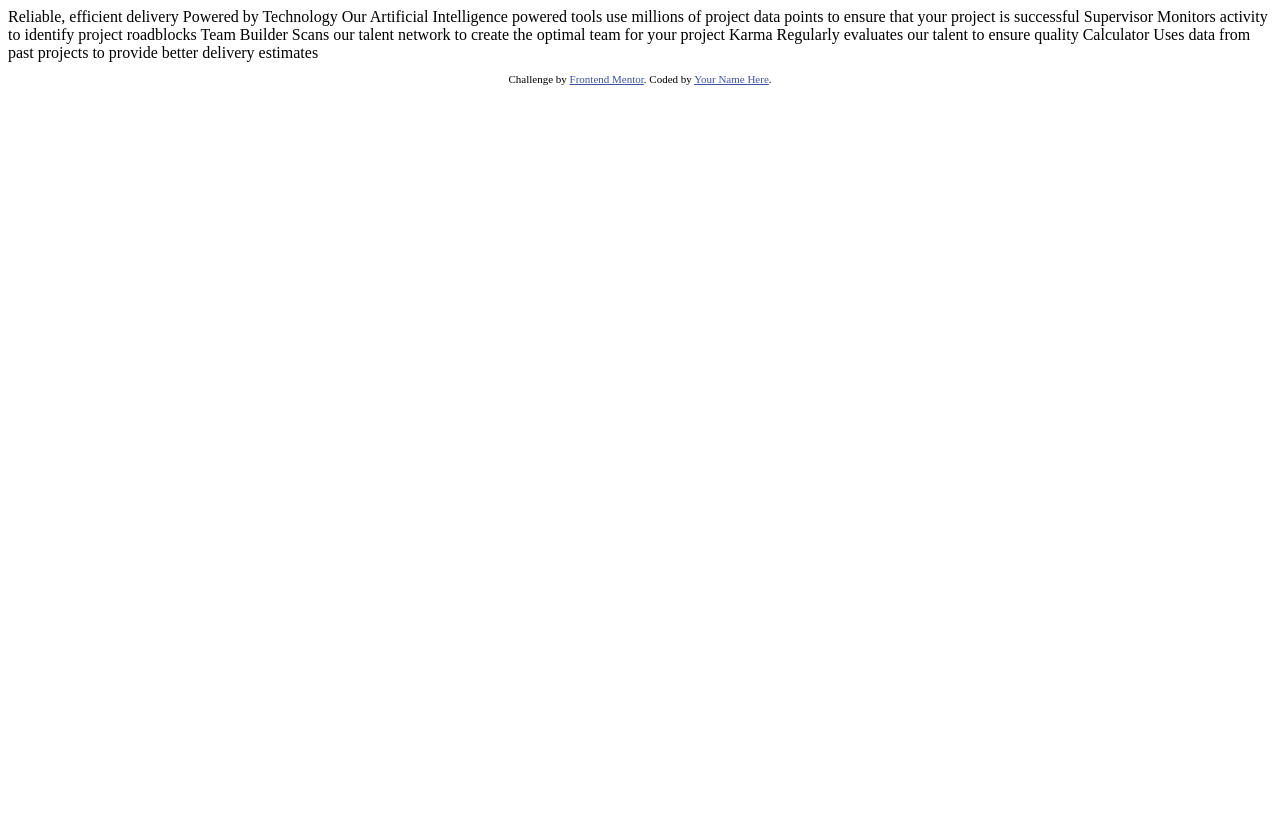
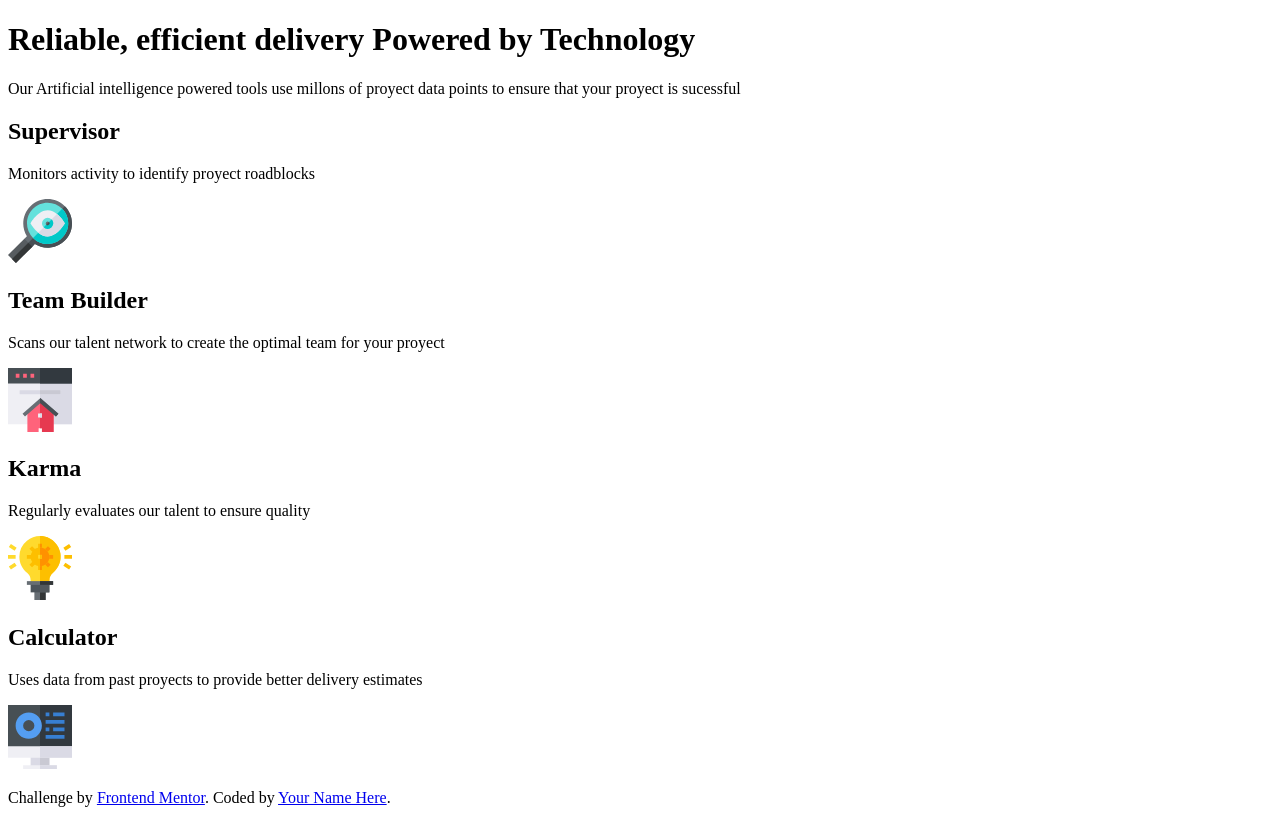
Before and after one commit to AbelVOrtuno/seccion-4-cartas, a plain HTML site: page index.html in a window 1280 px wide. Before the commit the page ends 800 px from the top, so only its background shows below. Drawn offline with Linux system fonts and the light colour scheme.

Commit message:
estructura base de este proyecto con sus variables

```diff
--- /dev/null
+++ b/estilos.css
@@ -0,0 +1,8 @@
+/* Estilos globales */
+:root{
+    --colorPrimario: #ffccff;
+    --colorText: #000001;
+    --Titulo: Arial;
+    --tituloCard: helvetica;
+    --text: verdana;
+}
--- a/index.html
+++ b/index.html
@@ -5,34 +5,51 @@
   <meta name="viewport" content="width=device-width, initial-scale=1.0"> <!-- displays site properly based on user's device -->
 
   <link rel="icon" type="image/png" sizes="32x32" href="./images/favicon-32x32.png">
-
+  <link rel="stylesheet" href="estilos.css">
   <title>Frontend Mentor | Four card feature section</title>
 
   <!-- Feel free to remove these styles or customise in your own stylesheet 👍 -->
-  <style>
-    .attribution { font-size: 11px; text-align: center; }
-    .attribution a { color: hsl(228, 45%, 44%); }
-  </style>
+
 </head>
 <body>
 
-  Reliable, efficient delivery
-  Powered by Technology
+  <header class="header">
+    <h1 class="header__titulo">Reliable, efficient delivery <span id="header__titulo--negritas">Powered by Technology</span></h1>
+    <p>Our Artificial intelligence powered tools use millons of proyect data points to ensure that your proyect is sucessful</p>
+  </header>
 
-  Our Artificial Intelligence powered tools use millions of project data points
-  to ensure that your project is successful
+  <main>
+    <section class="grid">
 
-  Supervisor
-  Monitors activity to identify project roadblocks
+      <div class="tarjetas__grid">
 
-  Team Builder
-  Scans our talent network to create the optimal team for your project
+        <div class="tarjeta">
+          <h2>Supervisor</h2>
+          <p>Monitors activity to identify proyect roadblocks</p>
+          <img src="images/icon-supervisor.svg" alt="Icono para supervisor" loading="lazy">
+        </div>
 
-  Karma
-  Regularly evaluates our talent to ensure quality
+        <div class="tarjeta">
+          <h2>Team Builder</h2>
+          <p>Scans our talent network to create the optimal team for your proyect</p>
+          <img src="images/icon-team-builder.svg" alt="Icono para team builder" loading="lazy">
+        </div>
 
-  Calculator
-  Uses data from past projects to provide better delivery estimates
+        <div class="tarjeta">
+          <h2>Karma</h2>
+          <p>Regularly evaluates our talent to ensure quality</p>
+          <img src="images/icon-karma.svg" alt="Icono para karma" loading="lazy">
+        </div>
+
+        <div class="tarjeta">
+          <h2>Calculator</h2>
+          <p>Uses data from past proyects to provide better delivery estimates</p>
+          <img src="images/icon-calculator.svg" alt="Icono para calculator" loading="lazy">
+        </div>
+      </div>
+
+    </section>
+  </main>
 
 
   <footer>
```
